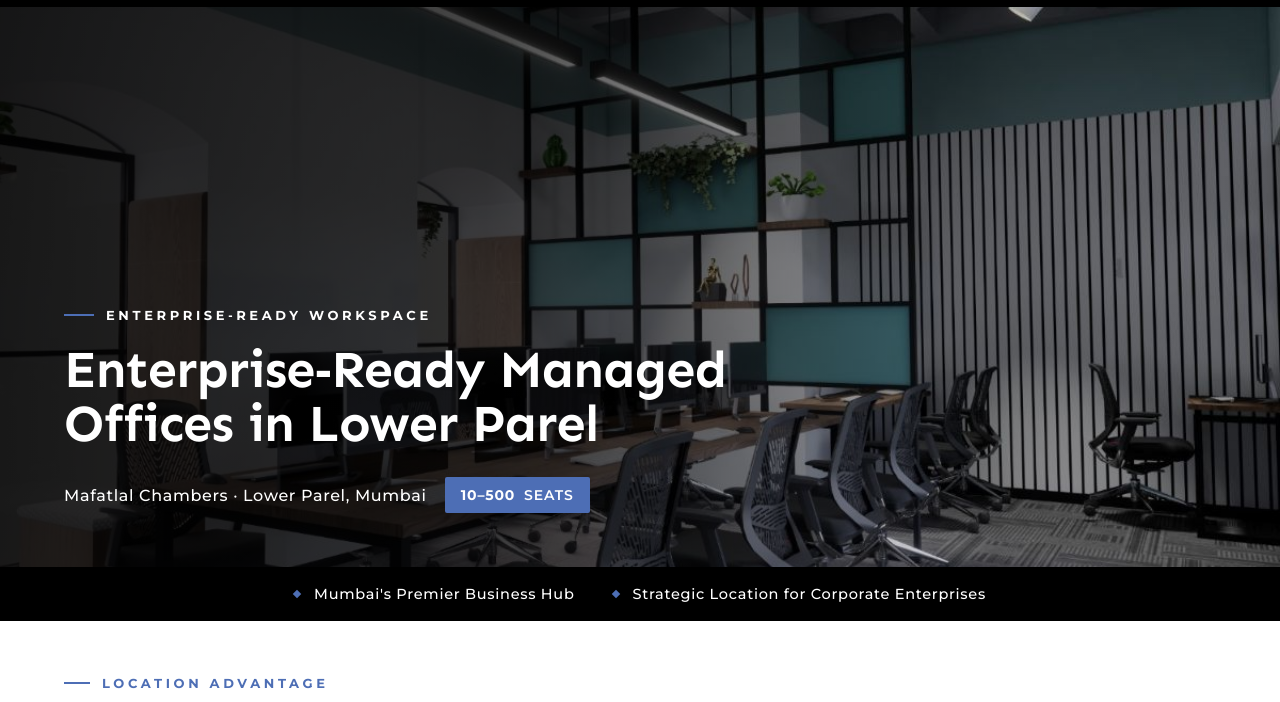
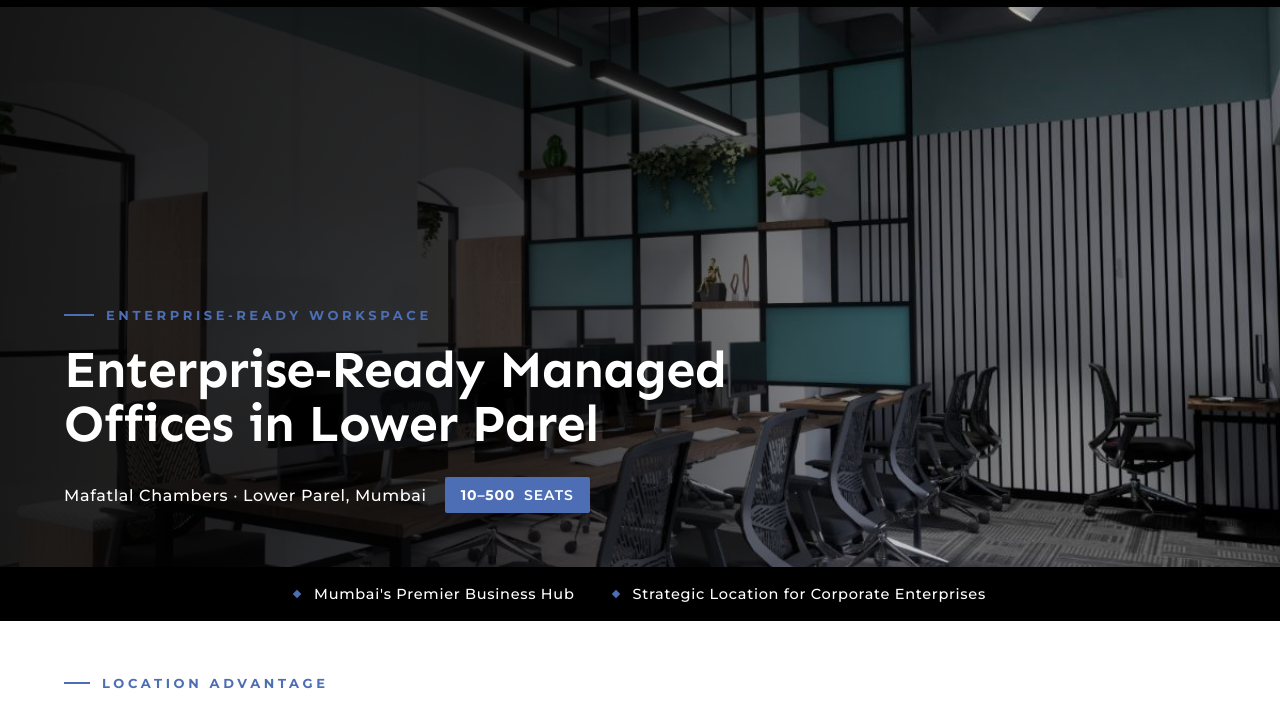
Before and after one commit to contactautopilotoffices-oss/Ashok_garder_lower_parel, a plain HTML site: page index.html in a window 1280 px wide. Shown: the part 77-779 px from the top of the page. Drawn offline with Linux system fonts and the light colour scheme.

Commit message:
Update hero eyebrow text color to #4d6eb5

```diff
--- a/index.html
+++ b/index.html
@@ -73,7 +73,7 @@
     display:flex;flex-direction:column;justify-content:flex-end;
     color:#fff;max-width:840px;
   }
-  .hero .eyebrow{color:#fff;}
+  .hero .eyebrow{color:#4d6eb5;}
   .hero .eyebrow::before{background:var(--cobalt);width:30px;}
   .hero h1{
     font-family:var(--heading);
```
